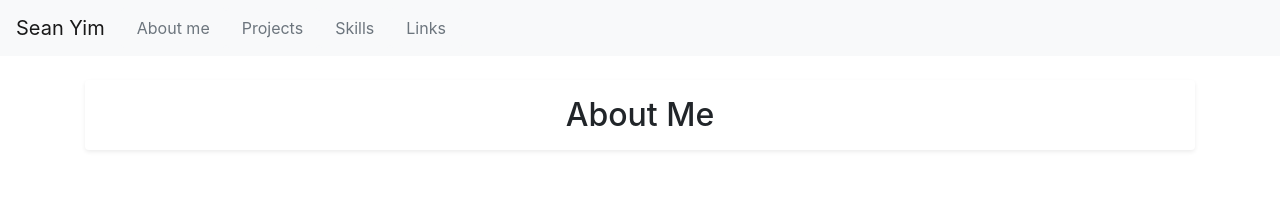
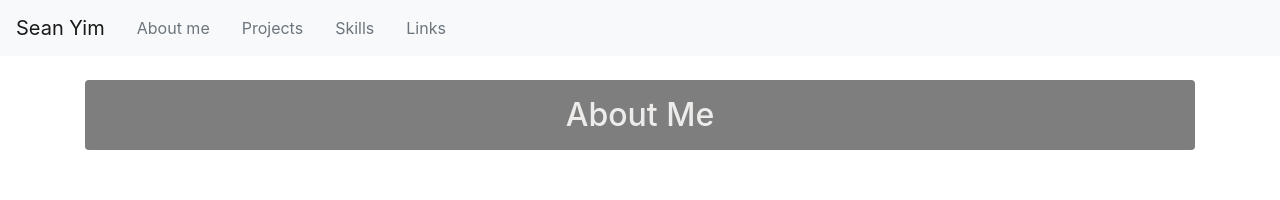
Before and after one commit to superjjang1/newportreact, a React (Create React App) app: page / in a window 1280 px wide. In both pictures the pointer is over the element "About Me". Shown: the top 200 px of the page. Built offline with nearby package versions, Linux system fonts and the light colour scheme; the HTML template or start-up script is replaced by a standard one.

Commit message:
styling for headers

```diff
--- a/src/components/Links/Links.js
+++ b/src/components/Links/Links.js
@@ -12,7 +12,7 @@ class Links extends Component {
                 <div className="links" id="Links">
                     <div className="row">
                         <div className="col">
-                            <h2 className="heading shadow-sm p-3 mb-5 bg-white rounded">Find me here</h2>
+                            <h2 className="heading shadow-sm p-3 mb-5 bg-transparent rounded">Find me here</h2>
                         </div>
                         <div className="w-100"></div>
                             <div className="col-sm">
--- a/src/index.css
+++ b/src/index.css
@@ -14,3 +14,7 @@ code {
 html {
   scroll-behavior: smooth;
 }
+.heading:hover {
+  filter: invert(100%);
+  opacity: 0.5;
+}
```
